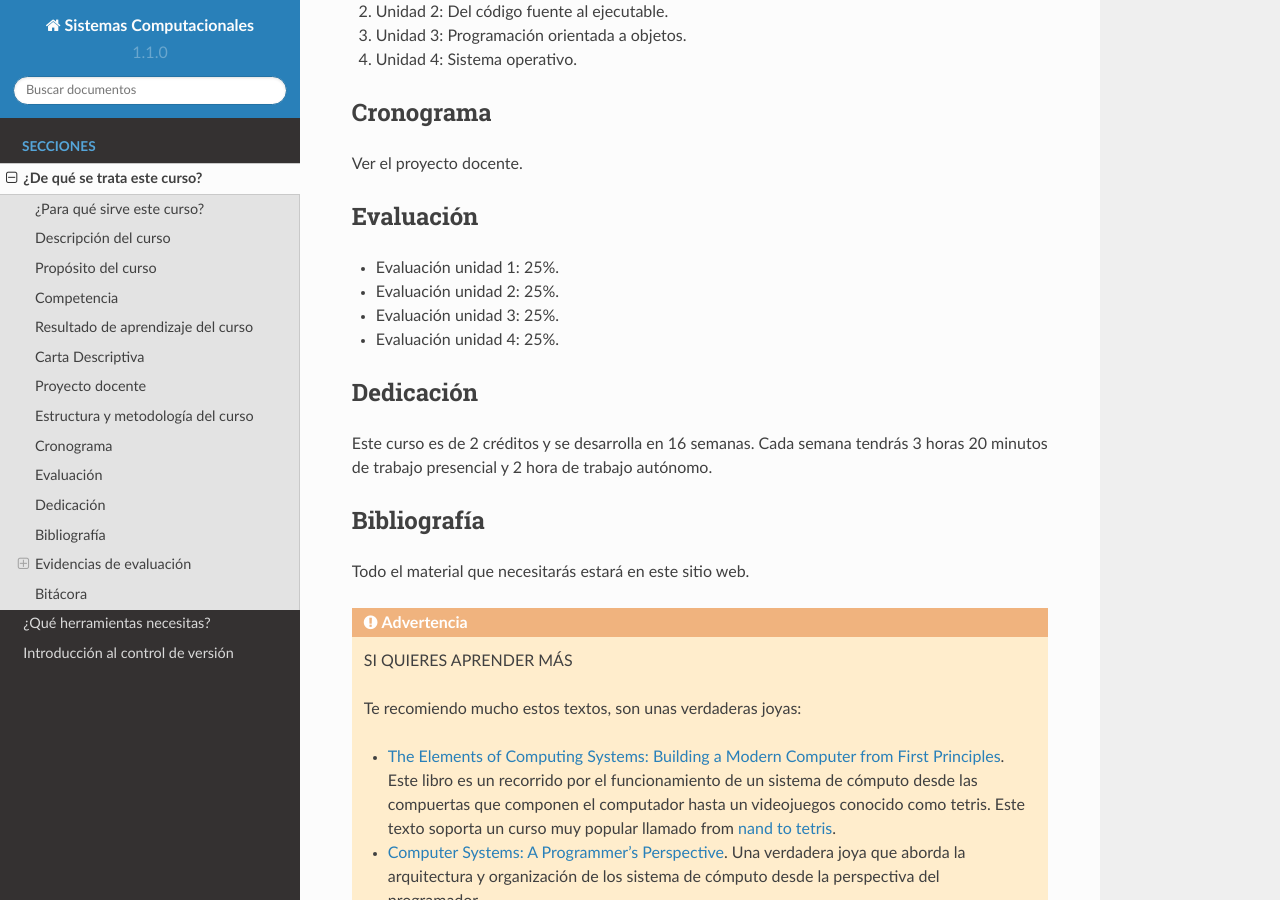
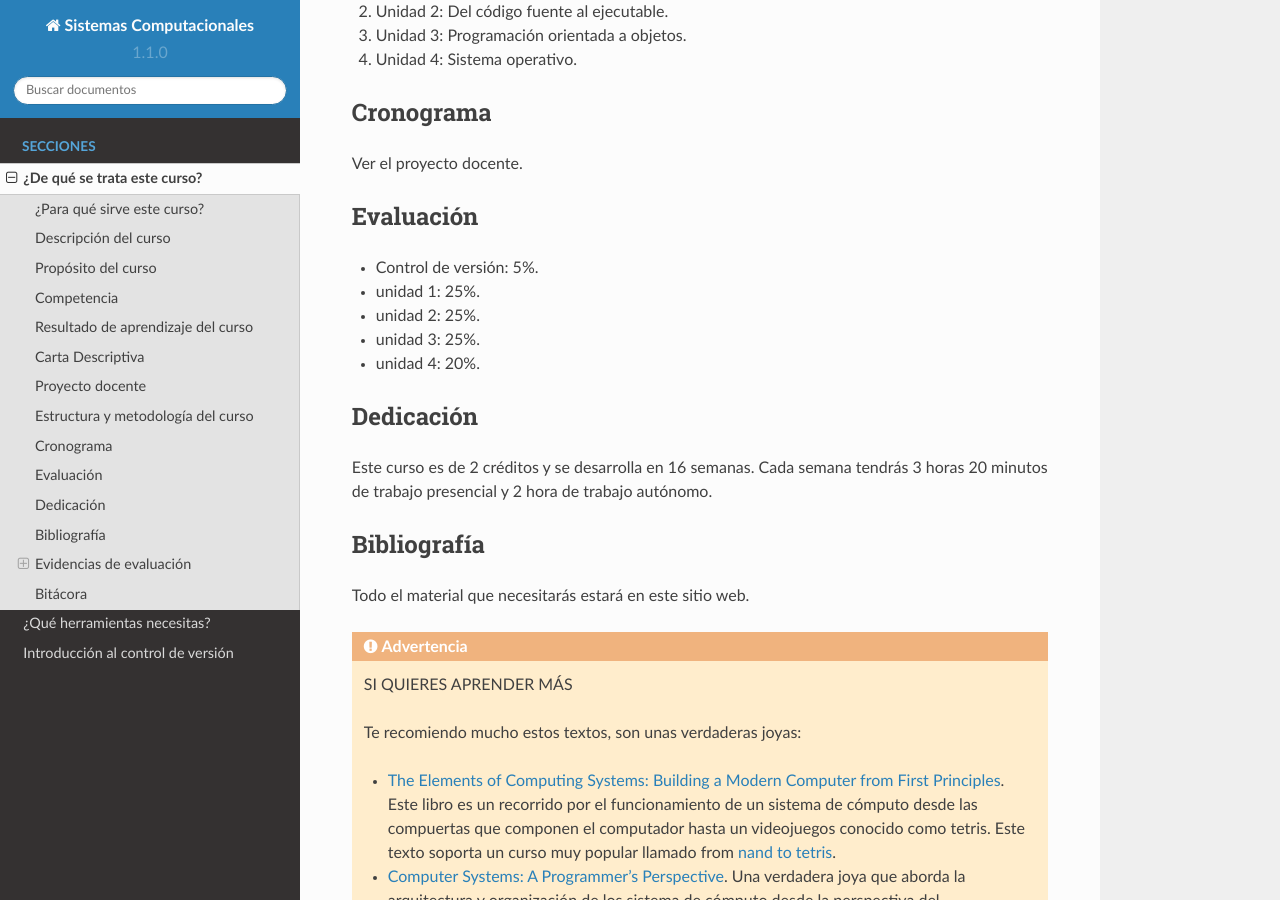
Before and after one commit to juanferfranco/SistemasComputacionales, a Sphinx documentation site: the page built from docs/_intro/intro.rst, in a window 1280 px wide and 900 px high, scrolled down 1378 px. Built offline with Sphinx 7.4.7 and the Read the Docs theme 2.0.0, drawn with Linux system fonts in a browser that asks for light colours.

Commit message:
update evals

```diff
--- a/docs/_intro/intro.rst
+++ b/docs/_intro/intro.rst
@@ -73,10 +73,11 @@ Ver el proyecto docente.
 Evaluación
 -----------
 
-* Evaluación unidad 1: 25%.
-* Evaluación unidad 2: 25%.
-* Evaluación unidad 3: 25%.
-* Evaluación unidad 4: 25%.
+* Control de versión: 5%.
+* unidad 1: 25%.
+* unidad 2: 25%.
+* unidad 3: 25%.
+* unidad 4: 20%.
 
 Dedicación
 -----------
```
